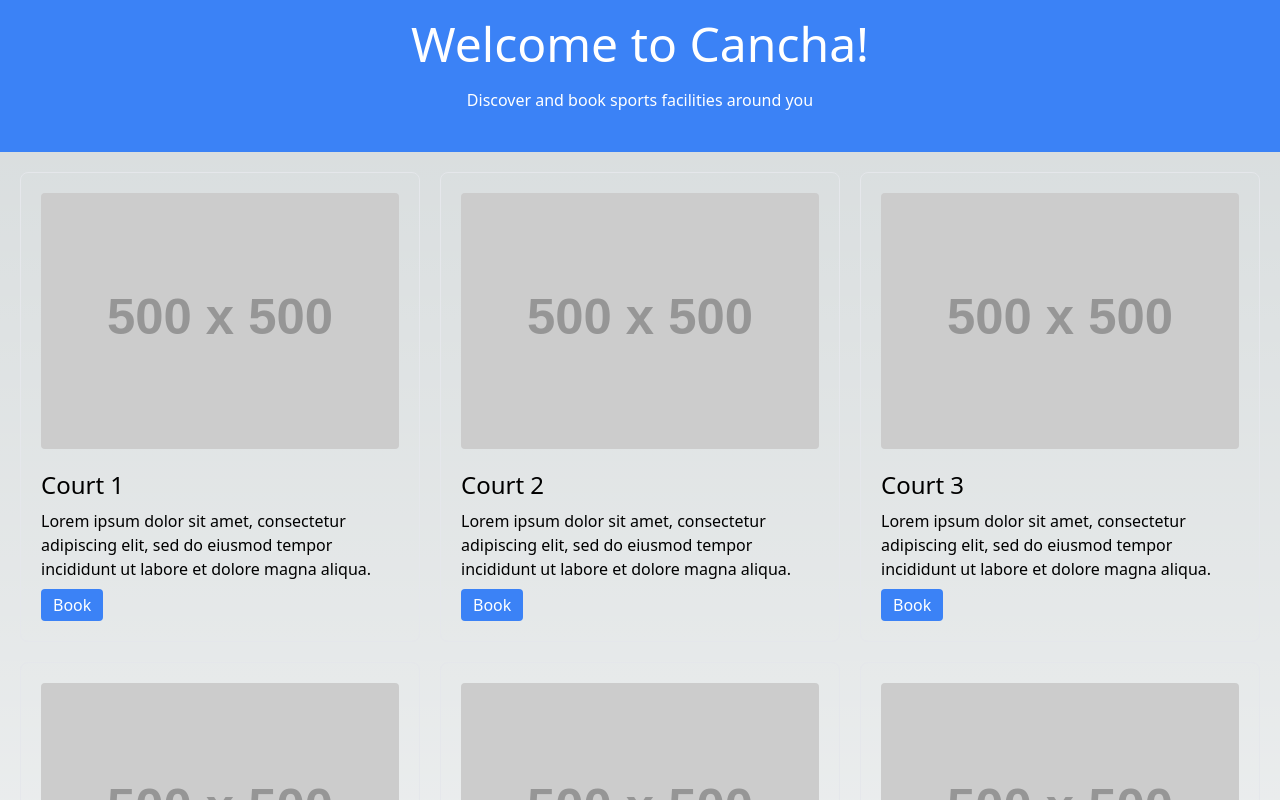
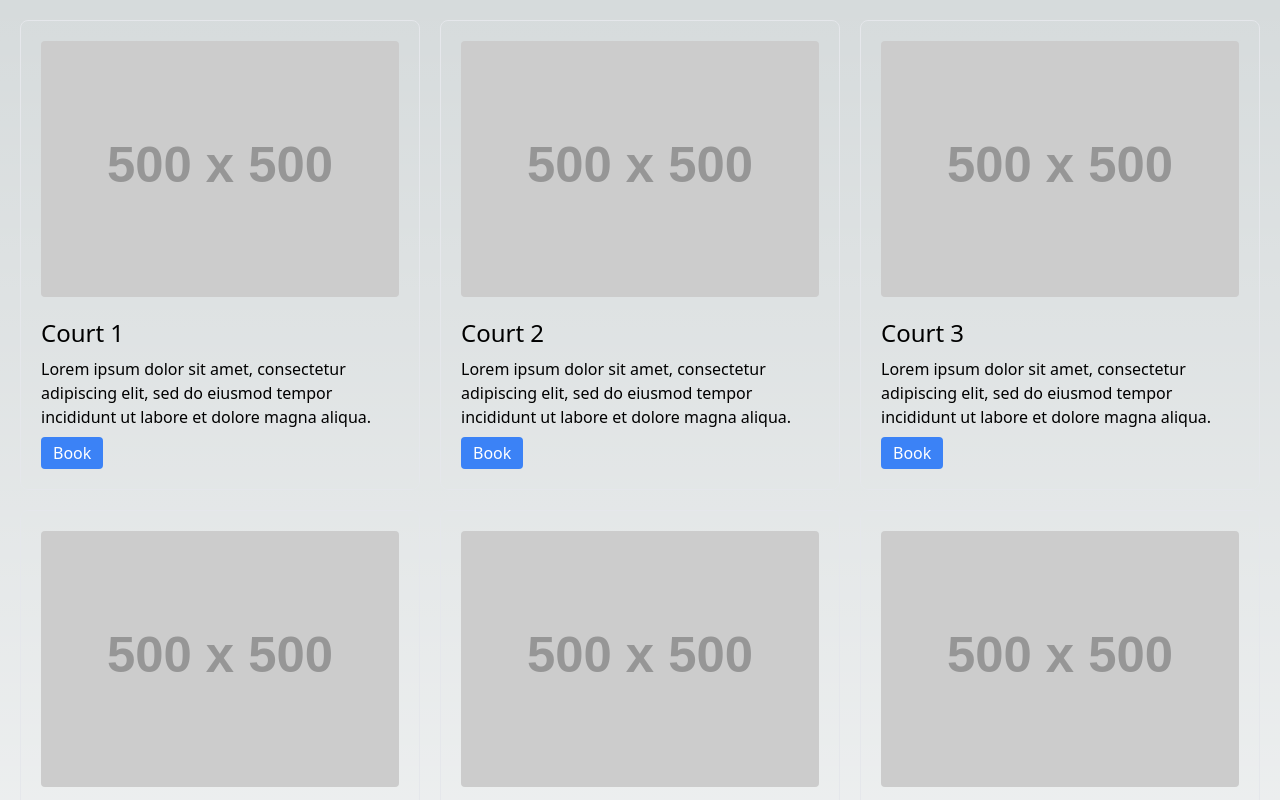
Before and after one commit to Ivixx09/cancha, a Next.js app: page / in a window 1280 px wide. Shown: the top 800 px of the page. Built offline with nearby package versions, Linux system fonts and the light colour scheme.

Commit message:
header component ready

```diff
--- a/src/pages/header.tsx
+++ b/src/pages/header.tsx
@@ -0,0 +1,11 @@
+import React from 'react';
+function Header(){
+    return(
+<header className="bg-blue-500 text-white text-center p-5">
+        <h1 className="text-5xl mb-5">Welcome to Cancha!</h1>
+        <p className="mb-5">Discover and book sports facilities around you</p>
+      </header>
+      )
+      }
+
+      export default Header
--- a/src/pages/index.tsx
+++ b/src/pages/index.tsx
@@ -11,10 +11,7 @@ export default function Home() {
       <title>Cancha - Rent Sport Courts</title>
       <link rel="icon" href="/favicon.ico" />
     </Head>
-    <header className="bg-blue-500 text-white text-center p-5">
-        <h1 className="text-5xl mb-5">Welcome to Cancha!</h1>
-        <p className="mb-5">Discover and book sports facilities around you</p>
-      </header>
+
 
     <main className="p-5">
       <section className="grid grid-cols-1 sm:grid-cols-2 lg:grid-cols-3 gap-5">
```
